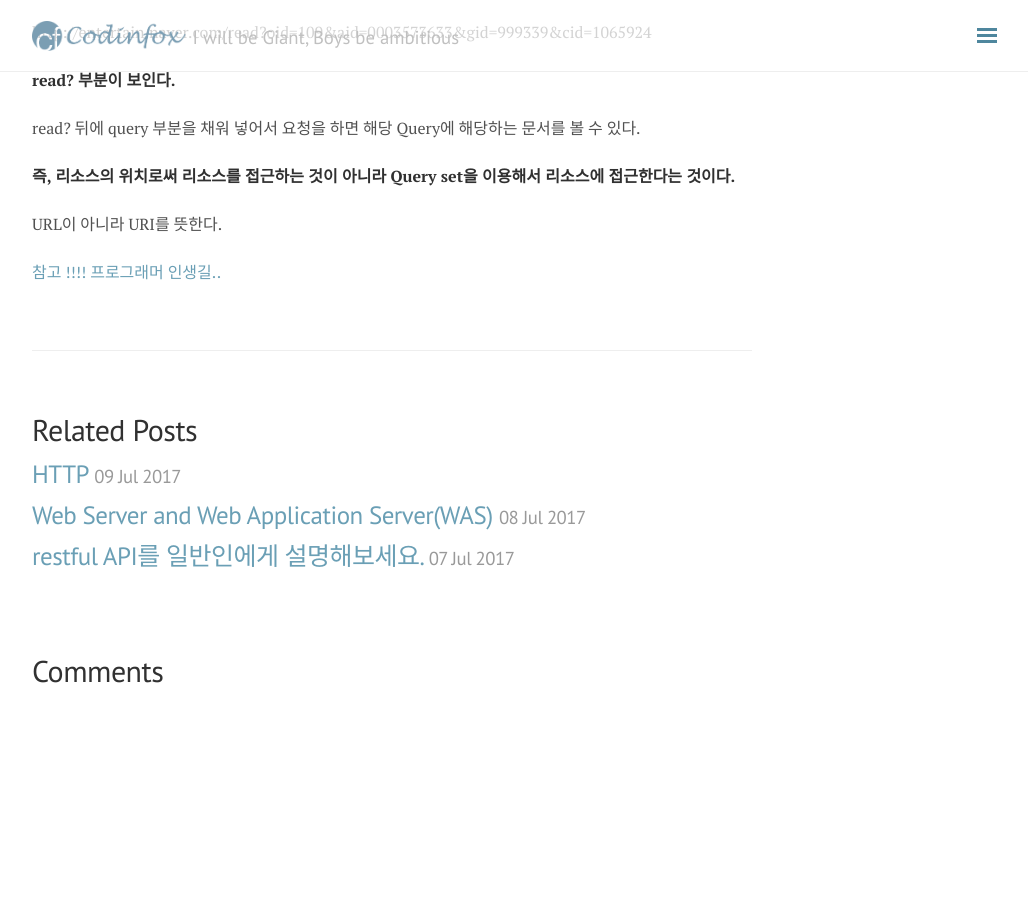
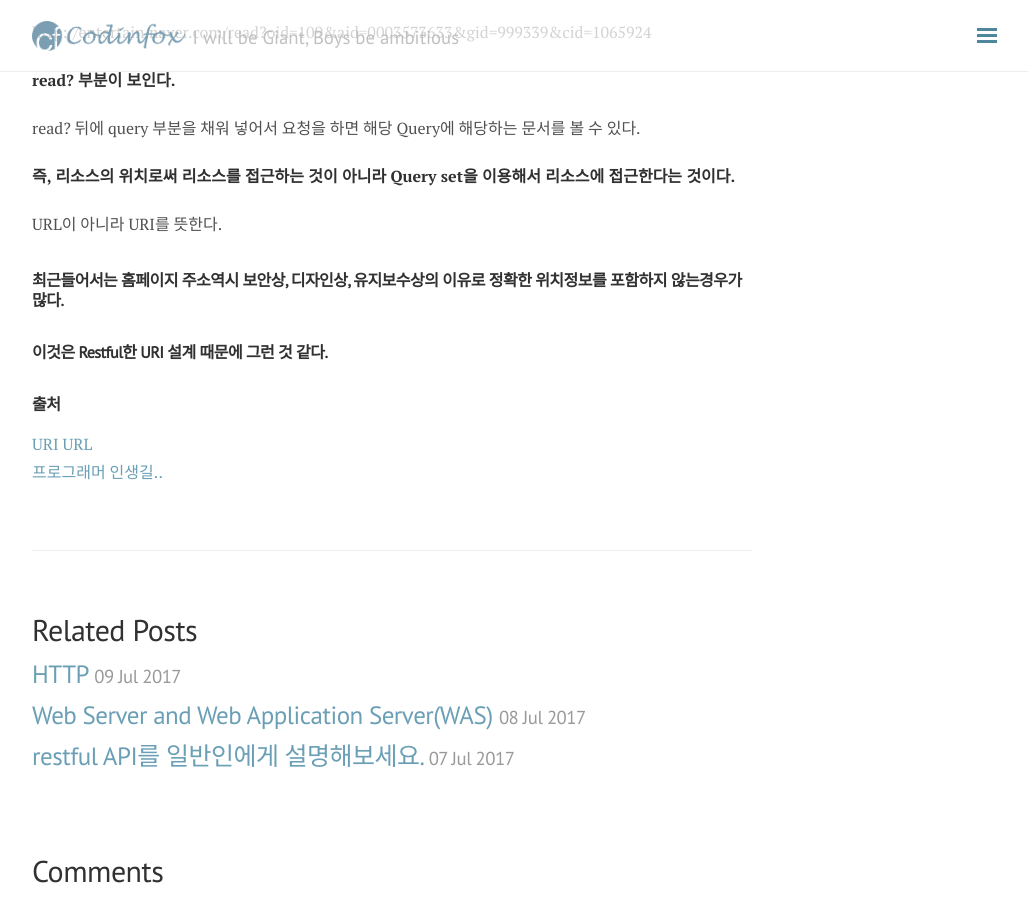
Before and after one commit to masinogns/masinogns.github.com, a Jekyll site: the page built from _posts/2017-07-09-url-and-uri.md, in a window 1280 px wide and 900 px high, scrolled down 1474 px. Shown: the whole window, without its empty margins (248-1276 px from the left). Built offline with Jekyll 4.4.1, drawn with Linux system fonts in a browser that asks for light colours; nearby versions of some CDN libraries; comment, search, counter and statistics services are not loaded; before the commit the page ends 2174 px from its top, so only the background shows below that.

Commit message:
url uri에 restful 내용 첨가.

```diff
--- a/_posts/2017-07-09-url-and-uri.md
+++ b/_posts/2017-07-09-url-and-uri.md
@@ -55,5 +55,11 @@ http://entertain.naver.com/read?oid=109&aid=0003573633&gid=999339&cid=1065924
 
 <p>URL이 아니라 URI를 뜻한다.</p>
 
-[참고 !!!!](http://marlboroyw.tistory.com/280)
+##### 최근들어서는 홈페이지 주소역시 보안상, 디자인상, 유지보수상의 이유로 정확한 위치정보를 포함하지 않는경우가 많다.
+
+##### 이것은 Restful한 URI 설계 때문에 그런 것 같다.
+
+### 출처
+
+[URI URL](http://marlboroyw.tistory.com/280)<br>
 [프로그래머 인생길..](http://lambdaexp.tistory.com/39)
```
